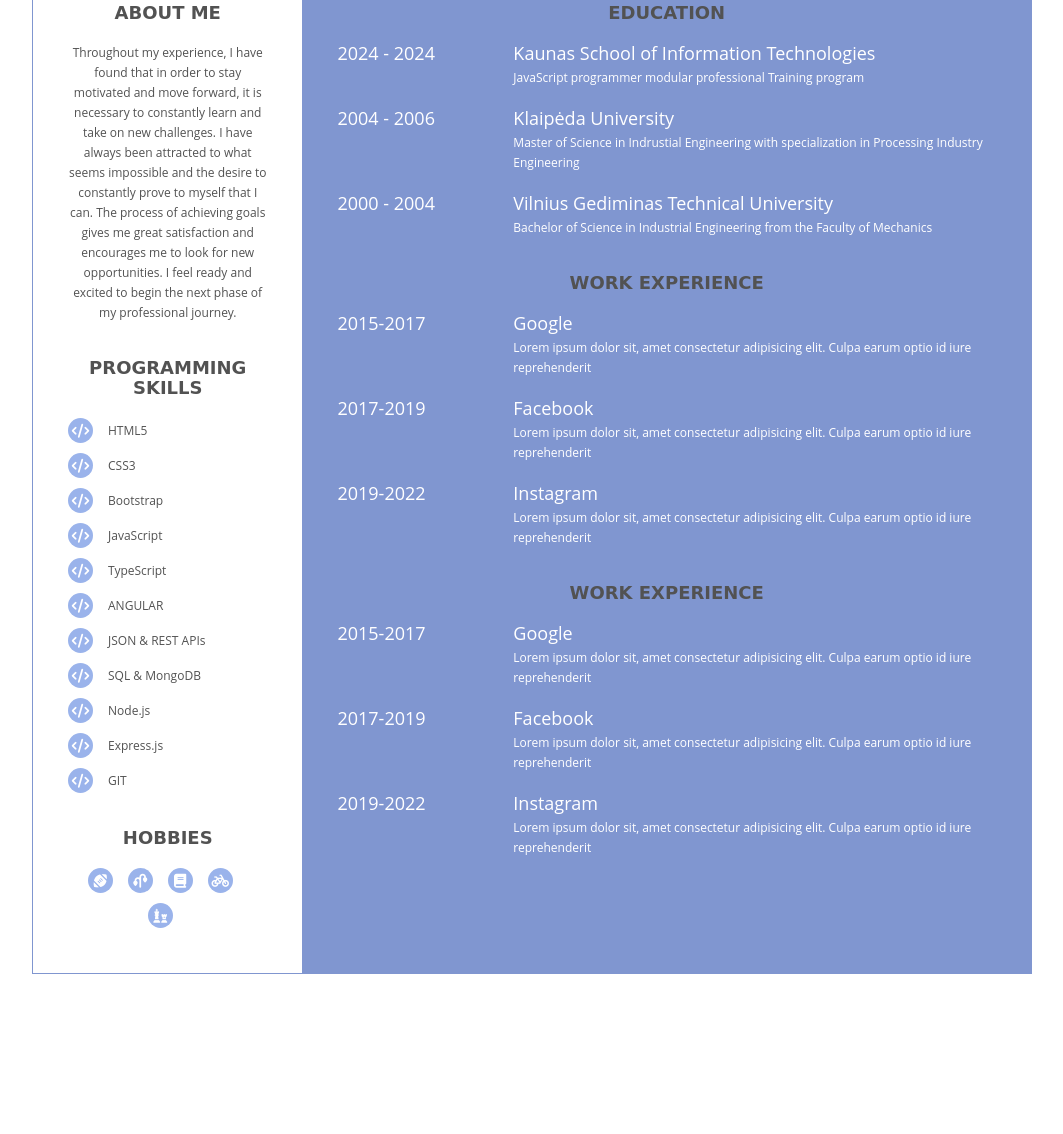
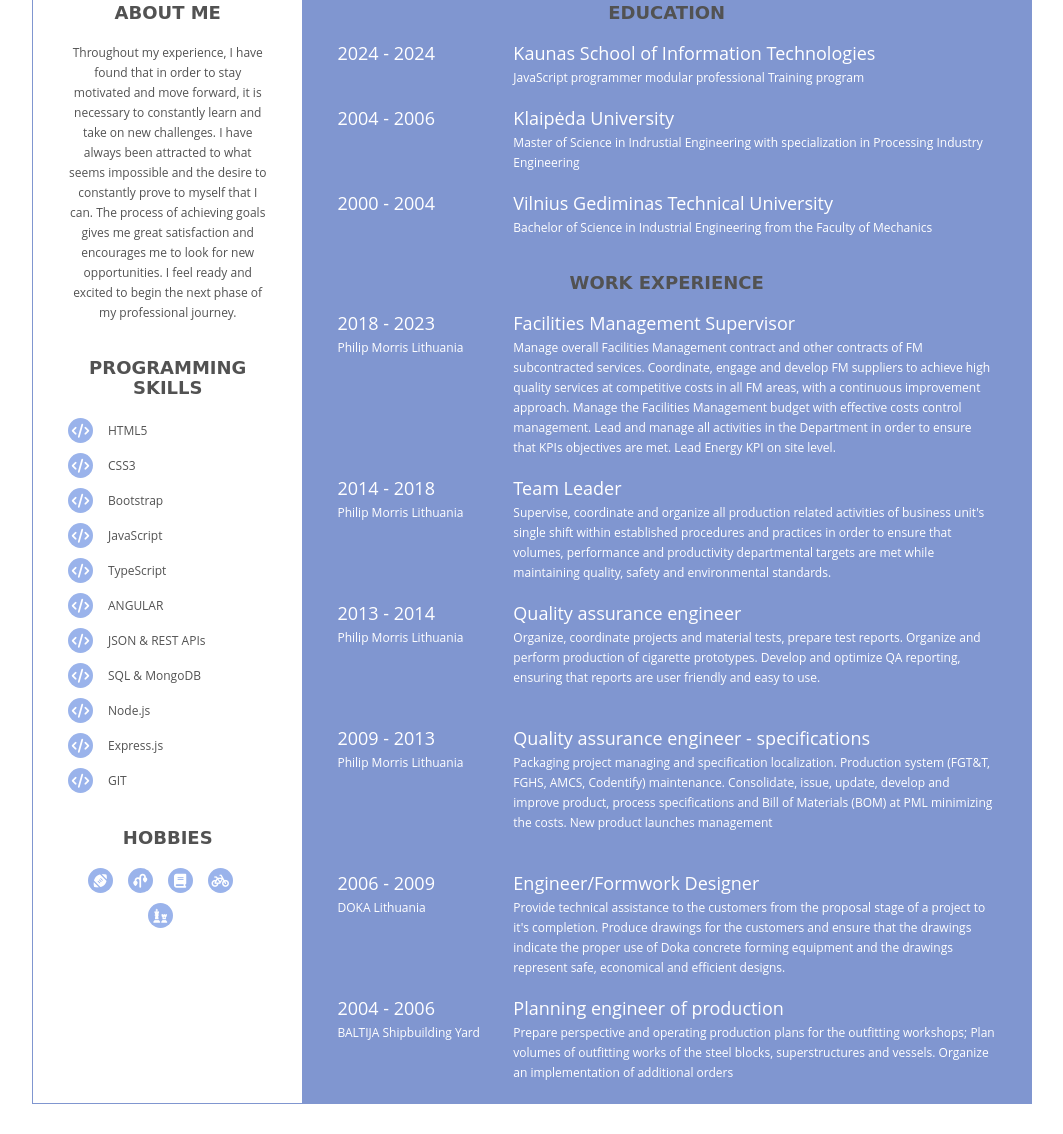
Before and after one commit to Jongita/Resume, a website: page index.html in a window 1280 px wide. Shown: the part 293-1427 px from the top of the page, without its empty margins (108-1171 px from the left). Before the commit the page ends 1297 px from the top, so only its background shows below. Drawn offline with nearby package versions, Linux system fonts and the light colour scheme.

Commit message:
expierence

```diff
--- a/index.html
+++ b/index.html
@@ -165,66 +165,67 @@
                     <ul>
                         <li>
                             <div class="r_ed_left">
-                                <p>2015-2017</p>
+                                <p>2018 - 2023</p>
+                                <p>Philip Morris Lithuania</p>
                             </div>
                             <div class="r_ed_right">
-                                <p>Google</p>
-                                <p>Lorem ipsum dolor sit, amet consectetur adipisicing elit. Culpa earum optio id iure reprehenderit</p>
+                                <p>Facilities Management Supervisor</p>
+                                <p>Manage overall Facilities Management contract and other contracts of FM subcontracted services. Coordinate, engage and develop FM suppliers to achieve high quality services at competitive costs in all FM areas, with a continuous improvement approach. Manage the Facilities Management budget with effective costs control management. Lead and manage all activities in the Department in order to ensure that KPIs objectives are met. Lead Energy KPI on site level. </p>
                             </div>
                         </li>
                         <li>
                             <div class="r_ed_left">
-                                <p>2017-2019</p>
+                                <p>2014 - 2018</p>
+                                <p>Philip Morris Lithuania</p>
                             </div>
                             <div class="r_ed_right">
-                                <p>Facebook</p>
-                                <p>Lorem ipsum dolor sit, amet consectetur adipisicing elit. Culpa earum optio id iure reprehenderit</p>
+                                <p>Team Leader</p>
+                                <p>Supervise, coordinate and organize all production related activities of business unit's single shift within established procedures and practices in order to ensure that volumes, performance and productivity departmental targets are met while maintaining quality, safety and environmental standards.</p>
                             </div>
                         </li>
                         <li>
                             <div class="r_ed_left">
-                                <p>2019-2022</p>
+                                <p>2013 - 2014</p>
+                                <p>Philip Morris Lithuania</p>
                             </div>
                             <div class="r_ed_right">
-                                <p>Instagram</p>
-                                <p>Lorem ipsum dolor sit, amet consectetur adipisicing elit. Culpa earum optio id iure reprehenderit</p>
+                                <p>Quality assurance engineer</p>
+                                <p>Organize, coordinate projects and material tests, prepare test reports. Organize and perform production of cigarette prototypes. Develop and optimize QA reporting, ensuring that reports are user friendly and easy to use. </p>
+                            </div>
+                        <li>
+                        <li>
+                            <div class="r_ed_left">
+                                <p>2009 - 2013</p>
+                                <p>Philip Morris Lithuania</p>
+                            </div>
+                            <div class="r_ed_right">
+                                <p>Quality assurance engineer - specifications</p>
+                                <p>Packaging project managing and specification localization. Production system (FGT&T, FGHS, AMCS, Codentify) maintenance. Consolidate, issue, update, develop and improve product, process specifications and Bill of Materials (BOM) at PML minimizing the costs. New product launches management</p>
+                            </div>
+                        <li>
+                        <li>
+                            <div class="r_ed_left">
+                                <p>2006 - 2009</p>
+                                <p>DOKA Lithuania</p>
+                            </div>
+                            <div class="r_ed_right">
+                                <p>Engineer/Formwork Designer</p>
+                                <p>Provide technical assistance to the customers from the proposal stage of a project to it's completion. Produce drawings for the customers and ensure that the drawings indicate the proper use of Doka concrete forming equipment and the drawings represent safe, economical and efficient designs.</p>
+                            </div>
+                        <li>
+                            <div class="r_ed_left">
+                                <p>2004 - 2006</p>
+                                <p>BALTIJA Shipbuilding Yard</p>
+                            </div>
+                            <div class="r_ed_right">
+                                <p>Planning engineer of production</p>
+                                <p>Prepare perspective and operating production plans for the outfitting workshops; Plan volumes of outfitting works of the steel blocks, superstructures and vessels. Organize an implementation of additional orders</p>
                             </div>
                         </li>
                     </ul>
                 </div>
 
-                <div class="r_jobs">
-                    <h2>Work Experience</h2>
-                    <ul>
-                        <li>
-                            <div class="r_ed_left">
-                                <p>2015-2017</p>
-                            </div>
-                            <div class="r_ed_right">
-                                <p>Google</p>
-                                <p>Lorem ipsum dolor sit, amet consectetur adipisicing elit. Culpa earum optio id iure reprehenderit</p>
-                            </div>
-                        </li>
-                        <li>
-                            <div class="r_ed_left">
-                                <p>2017-2019</p>
-                            </div>
-                            <div class="r_ed_right">
-                                <p>Facebook</p>
-                                <p>Lorem ipsum dolor sit, amet consectetur adipisicing elit. Culpa earum optio id iure reprehenderit</p>
-                            </div>
-                        </li>
-                        <li>
-                            <div class="r_ed_left">
-                                <p>2019-2022</p>
-                            </div>
-                            <div class="r_ed_right">
-                                <p>Instagram</p>
-                                <p>Lorem ipsum dolor sit, amet consectetur adipisicing elit. Culpa earum optio id iure reprehenderit</p>
-                            </div>
-                        </li>
-                    </ul>
-                </div>
+
             </div>
         </div>
     </section>
```
